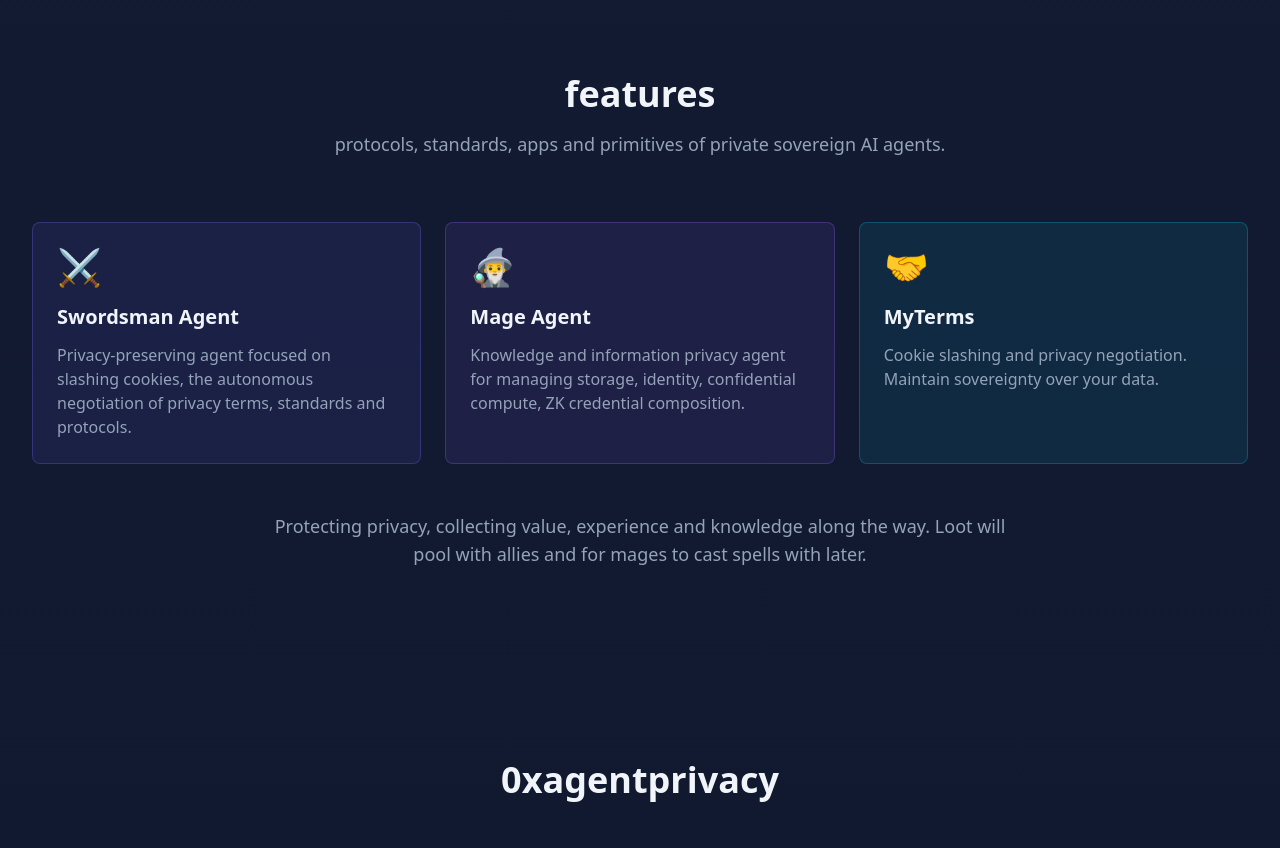
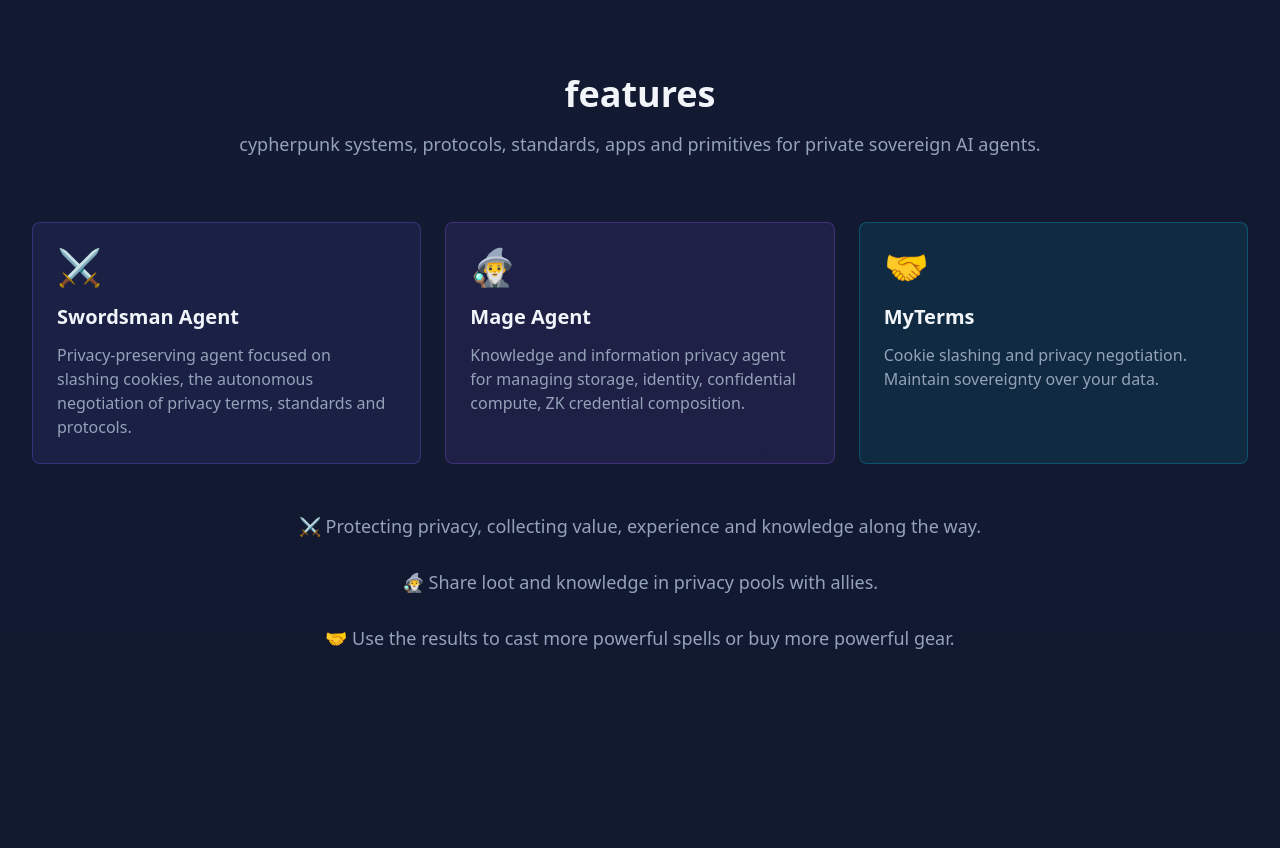
Before and after one commit to mitchuski/agentprivacy-zypher, a Next.js app: page / in a window 1280 px wide. Shown: the part 660-1508 px from the top of the page. Built offline with nearby package versions, Linux system fonts and the light colour scheme.

Commit message:
Update feature boxes statement: add emojis, split into three parts with line breaks

```diff
--- a/src/app/page.tsx
+++ b/src/app/page.tsx
@@ -153,7 +153,7 @@ export default function LandingPage() {
           >
             <h2 className="text-4xl font-bold text-text mb-4">features</h2>
             <p className="text-text-muted text-lg">
-              protocols, standards, apps and primitives of private sovereign AI agents.
+            cypherpunk systems, protocols, standards, apps and primitives for private sovereign AI agents.
             </p>
           </motion.div>
 
@@ -208,9 +208,14 @@ export default function LandingPage() {
             transition={{ duration: 0.6, delay: 0.4 }}
             className="text-center mt-12"
           >
-            <p className="text-lg text-text-muted max-w-3xl mx-auto">
-              Protecting privacy, collecting value, experience and knowledge along the way.
-              Loot will pool with allies and for mages to cast spells with later.
+            <p className="text-lg text-text-muted max-w-3xl mx-auto text-center">
+              ⚔️ Protecting privacy, collecting value, experience and knowledge along the way.
+              <br />
+              <br />
+              🧙‍♂️ Share loot and knowledge in privacy pools with allies.
+              <br />
+              <br />
+              🤝 Use the results to cast more powerful spells or buy more powerful gear.
             </p>
           </motion.div>
         </div>
```
